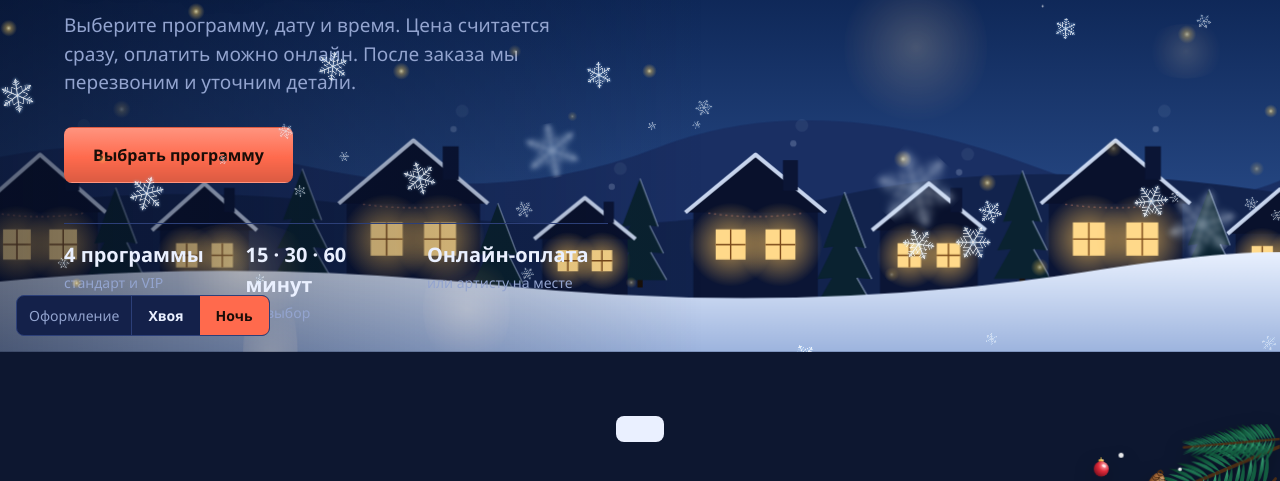
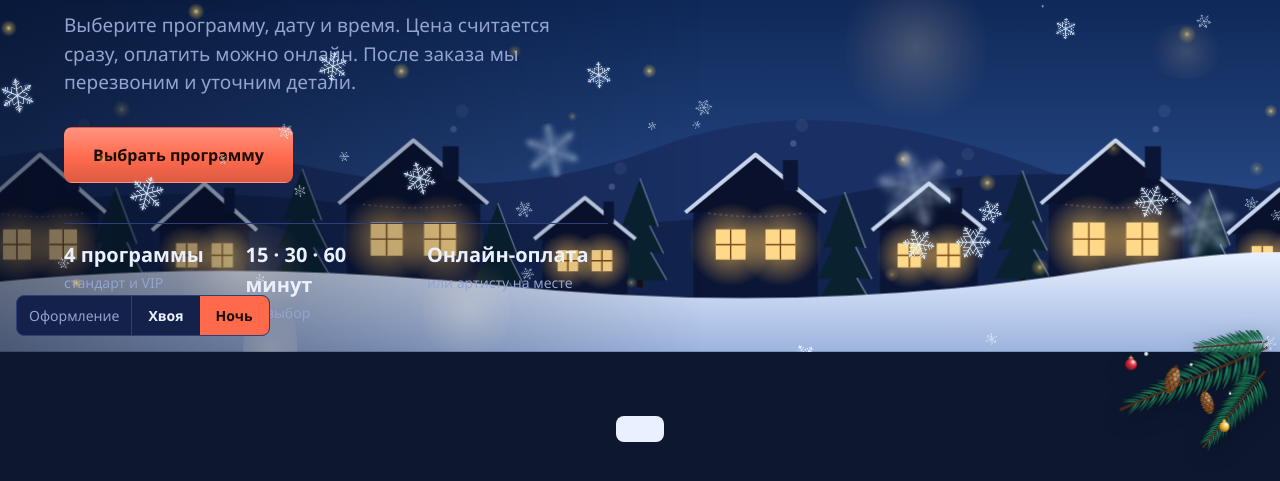
Before and after one commit to didigood0401/ded-moroz-snegurochka, a plain HTML site: page index.html in a window 1280 px wide. Shown: the part 448-929 px from the top of the page. Drawn offline with Linux system fonts and the light colour scheme; animation ran at ten frames a second.

Commit message:
Ветки в секциях выше заголовков, не закрывают текст

```diff
--- a/style.css
+++ b/style.css
@@ -418,3 +418,9 @@ body[data-ps=""] #sky2 svg{opacity:.001}
 
 #stage .layer[data-s="M"]{filter:saturate(1.05) brightness(.95)}
 #stage .layer[data-s="T"]{filter:saturate(1.08) contrast(1.04)}
+
+
+/* ветки в секциях: выше заголовков, чтобы не закрывали текст */
+.fir.small{top:-64px;width:clamp(110px,13vw,190px)}
+.fir.small.tr{right:1vw}
+.fir.tl{left:-6px}
```
Also changed, not shown: 1 other file.
